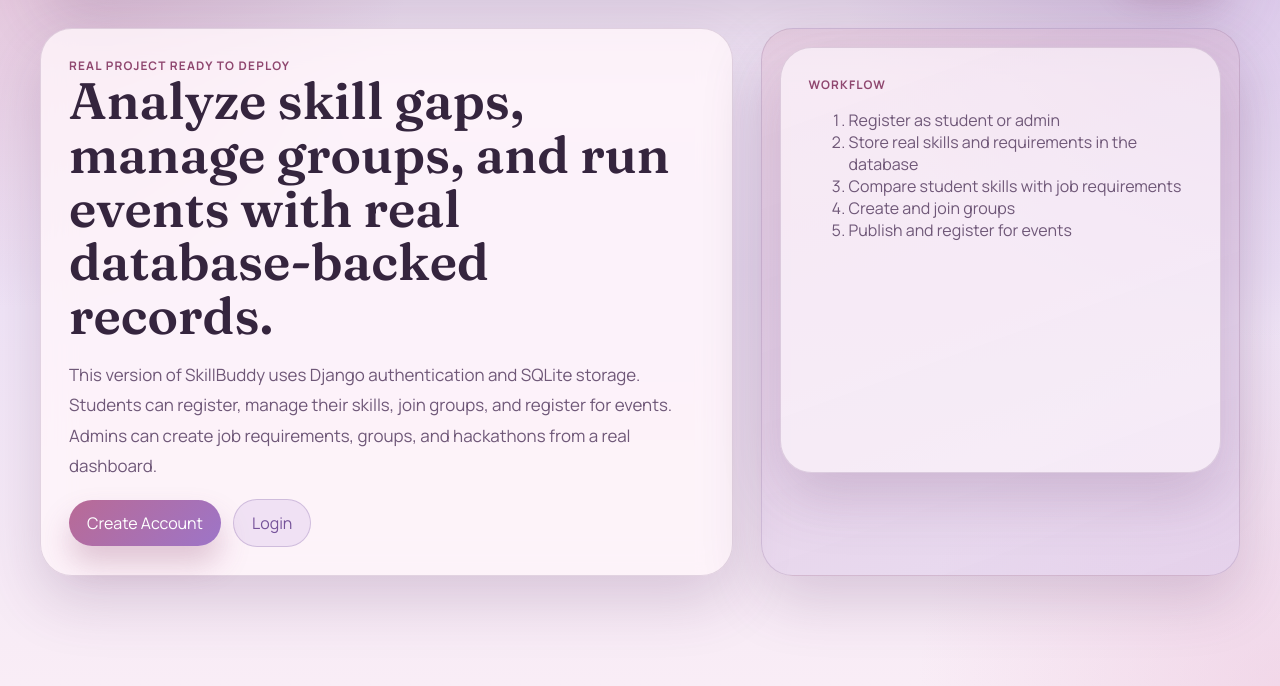
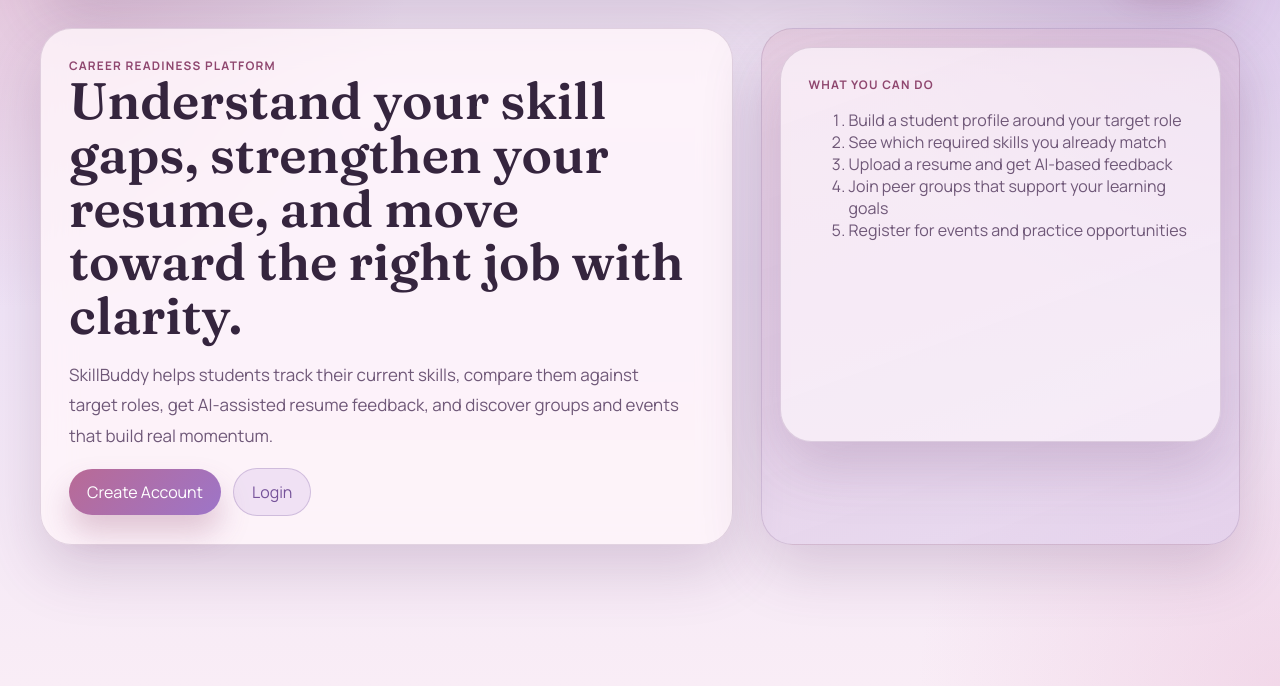
Before and after one commit to anamika0725/SKILLBUDDY, a Django app: page / in a window 1280 px wide. Shown: the part 114-800 px from the top of the page. Run offline with Django 5.2, Linux system fonts and the light colour scheme.

Commit message:
Updated project upload

```diff
--- a/templates/core/home.html
+++ b/templates/core/home.html
@@ -6,12 +6,11 @@
 <main>
   <section class="hero">
     <div class="hero-copy">
-      <p class="section-tag">Real Project Ready To Deploy</p>
-      <h2>Analyze skill gaps, manage groups, and run events with real database-backed records.</h2>
+      <p class="section-tag">Career readiness platform</p>
+      <h2>Understand your skill gaps, strengthen your resume, and move toward the right job with clarity.</h2>
       <p class="hero-text">
-        This version of SkillBuddy uses Django authentication and SQLite storage. Students can register,
-        manage their skills, join groups, and register for events. Admins can create job requirements,
-        groups, and hackathons from a real dashboard.
+        SkillBuddy helps students track their current skills, compare them against target roles, get AI-assisted
+        resume feedback, and discover groups and events that build real momentum.
       </p>
       <div class="hero-actions">
         <a class="primary-button" href="{% url 'register' %}">Create Account</a>
@@ -21,13 +20,13 @@
 
     <div class="hero-panel">
       <div class="glass-card">
-        <p class="mini-tag">Workflow</p>
+        <p class="mini-tag">What you can do</p>
         <ol class="soft-list">
-          <li>Register as student or admin</li>
-          <li>Store real skills and requirements in the database</li>
-          <li>Compare student skills with job requirements</li>
-          <li>Create and join groups</li>
-          <li>Publish and register for events</li>
+          <li>Build a student profile around your target role</li>
+          <li>See which required skills you already match</li>
+          <li>Upload a resume and get AI-based feedback</li>
+          <li>Join peer groups that support your learning goals</li>
+          <li>Register for events and practice opportunities</li>
         </ol>
       </div>
     </div>
--- a/templates/core/register.html
+++ b/templates/core/register.html
@@ -5,9 +5,9 @@
 {% block content %}
 <main class="panel-grid two-column">
   <section class="auth-side">
-    <p class="section-tag">Register</p>
-    <h2>Create a real account</h2>
-    <p class="hero-text">Register as a student to track skills, or as an admin to manage job requirements, groups, and events.</p>
+    <p class="section-tag">Student registration</p>
+    <h2>Create your SkillBuddy account</h2>
+    <p class="hero-text">Set your target role, add your current skills, and start tracking where you stand.</p>
   </section>
 
   <section class="auth-forms">
```
Also changed, not shown: core/forms.py (+18 -13 lines), core/tests.py (+24 -0 lines), db.sqlite3.
